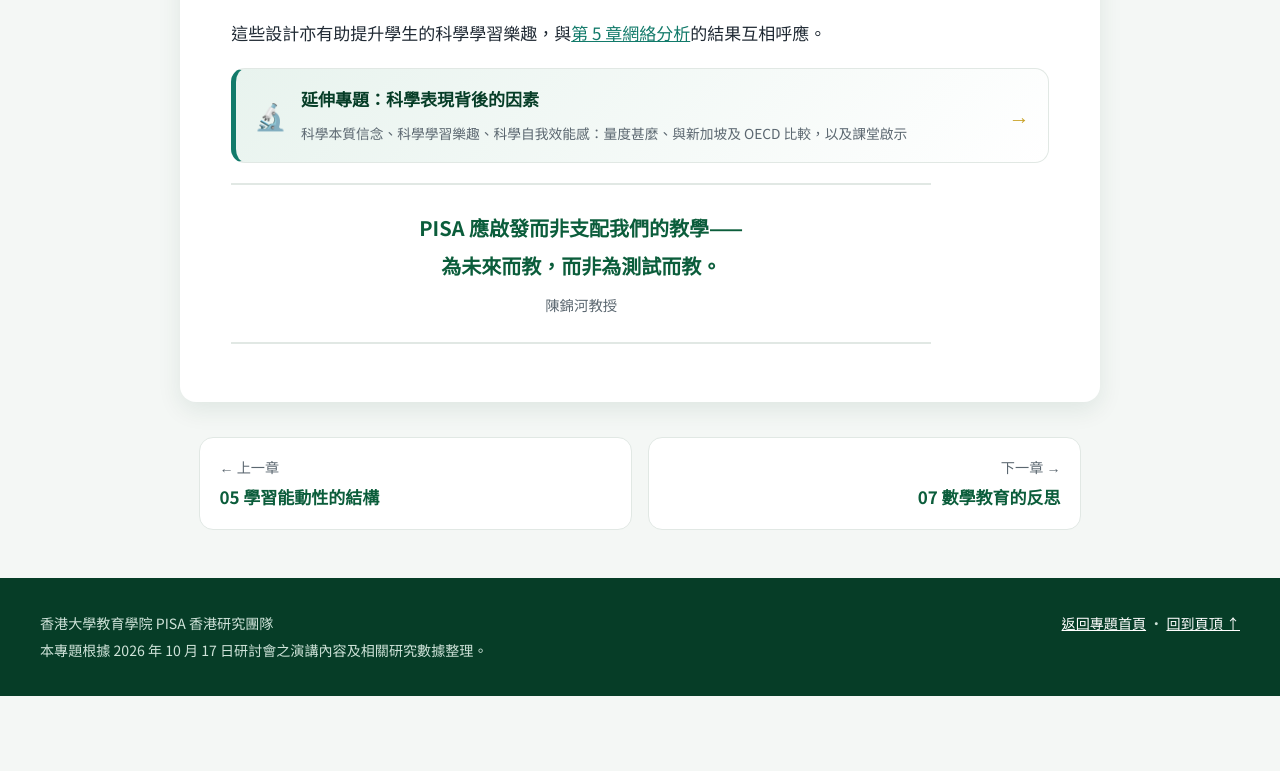
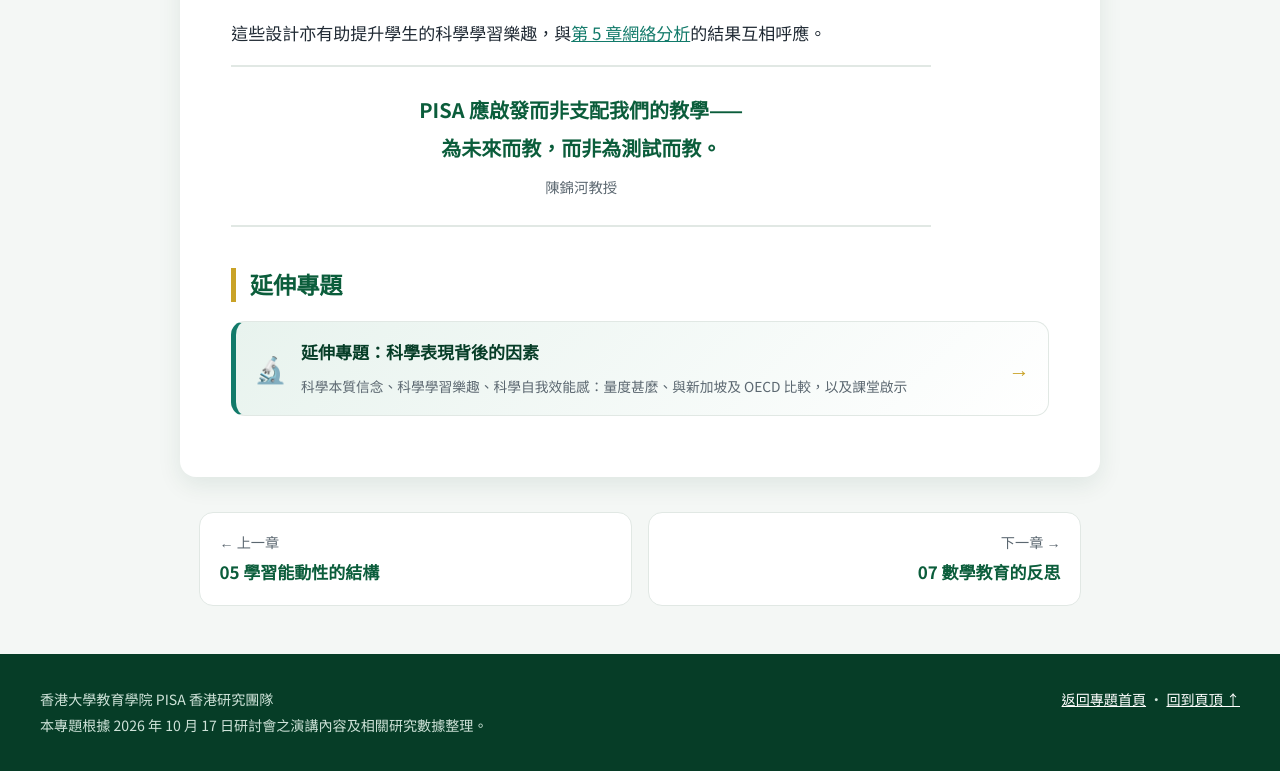
Before and after one commit to jwilam/pisa, a plain HTML site: page site/science.html in a window 1280 px wide. Shown: the part 1574-2345 px from the top of the page. Before the commit the page ends 2270 px from the top, so only its background shows below. Drawn offline with Linux system fonts and the light colour scheme.

Commit message:
Update science.html

```diff
--- a/site/science.html
+++ b/site/science.html
@@ -55,14 +55,18 @@
   </div>
   <p>這些設計亦有助提升學生的科學學習樂趣，與<a href="agency.html">第 5 章網絡分析</a>的結果互相呼應。</p>
 
+
+
+
+  <p class="quote">PISA 應啟發而非支配我們的教學——<br>為未來而教，而非為測試而教。<cite>陳錦河教授</cite></p>
+
+      <h2>延伸專題</h2>
     <a class="trend-link" href="science-factors/index.html">
     <span class="tl-icon">🔬</span>
     <span class="tl-text"><b>延伸專題：科學表現背後的因素</b><small>科學本質信念、科學學習樂趣、科學自我效能感：量度甚麼、與新加坡及 OECD 比較，以及課堂啟示</small></span>
     <span class="tl-arrow">→</span>
   </a>
 
-
-  <p class="quote">PISA 應啟發而非支配我們的教學——<br>為未來而教，而非為測試而教。<cite>陳錦河教授</cite></p>
 </main>
 
 <div id="pager"></div>
```
